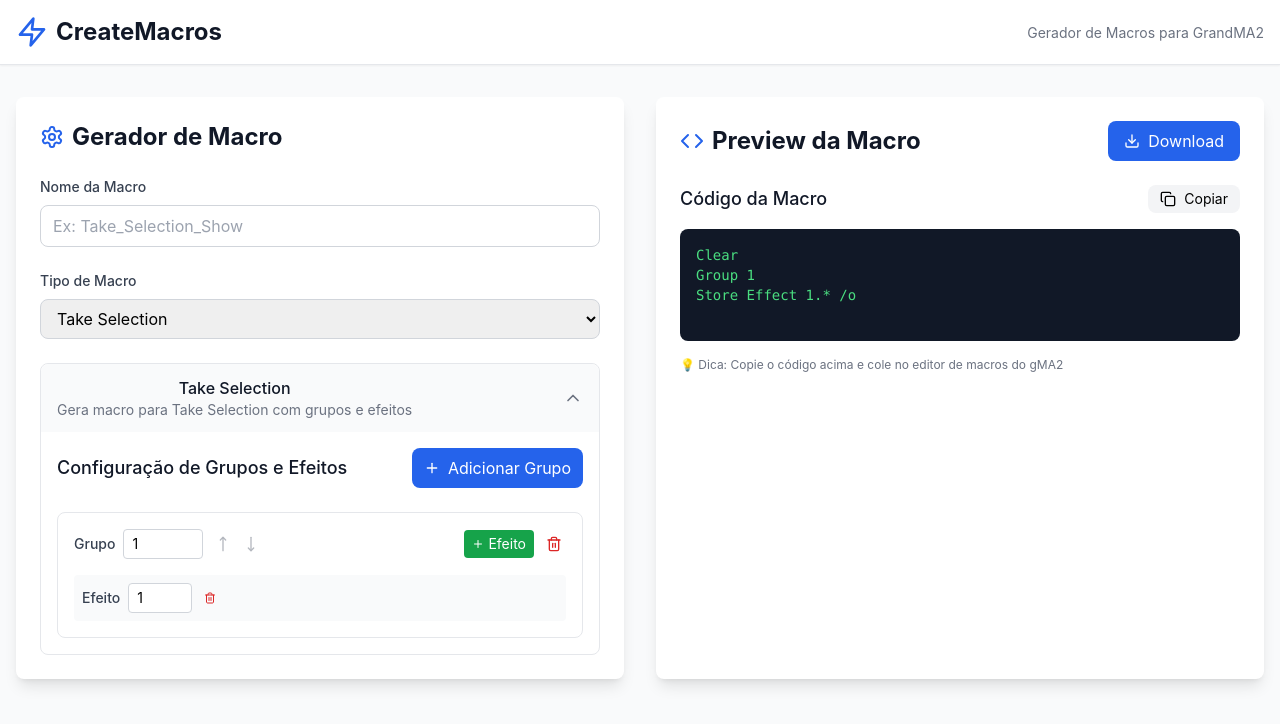
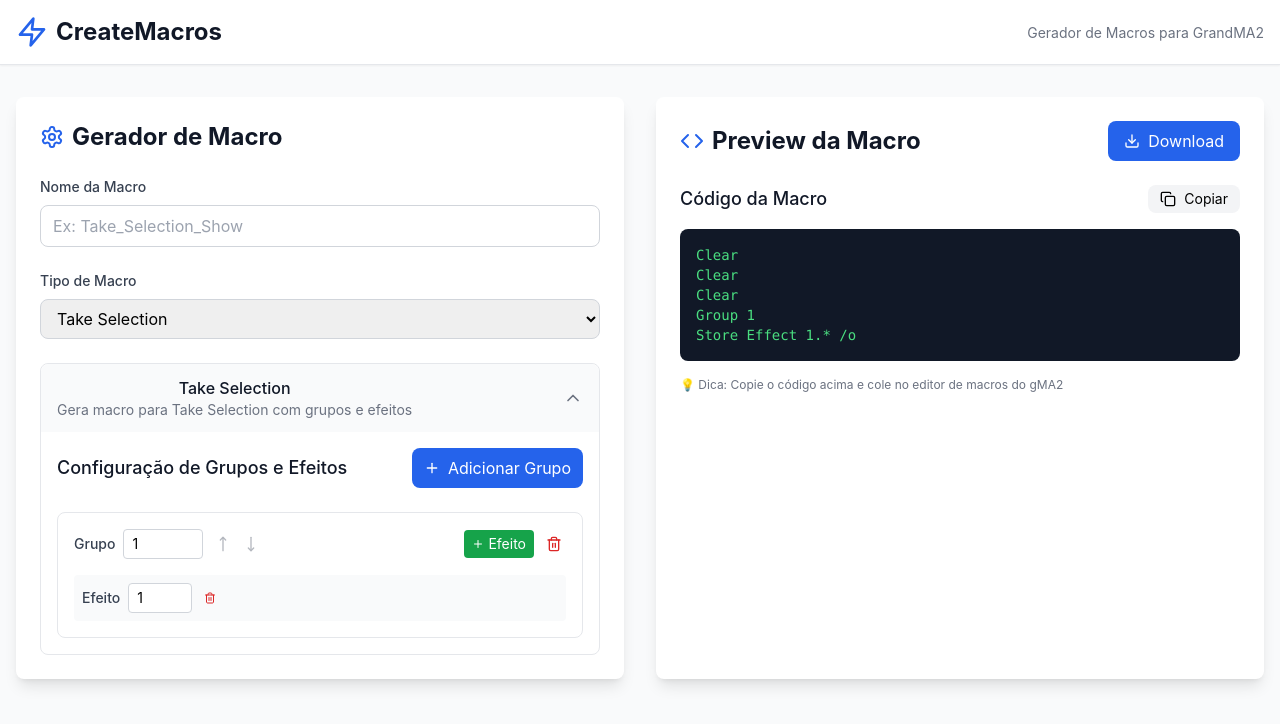
Before and after one commit to LuanGP/CreateMacros, a React (Vite) app: page / in a window 1280 px wide. Shown: the top 724 px of the page. Built offline with nearby package versions, Linux system fonts and the light colour scheme.

Commit message:
Update TakeSelectionGenerator.jsx

```diff
--- a/src/components/generators/TakeSelectionGenerator.jsx
+++ b/src/components/generators/TakeSelectionGenerator.jsx
@@ -22,16 +22,18 @@ function TakeSelectionGenerator({ onMacroGenerated }) {
   }, [groups, onMacroGenerated])
 
   const generateTakeSelectionMacro = (groupsData) => {
-    let macro = 'Clear\n'
+    let macro = 'Clear\nClear\nClear\n'
 
-    groupsData.forEach((group) => {
+    groupsData.forEach((group, index) => {
+      if (index > 0) {
+        macro += 'Clear\n'
+      }
+
       macro += `Group ${group.groupNumber}\n`
 
       group.effects.forEach((effect) => {
         macro += `Store Effect ${effect.effectNumber}.* /o\n`
       })
-
-      macro += '\n'
     })
 
     return macro
```
